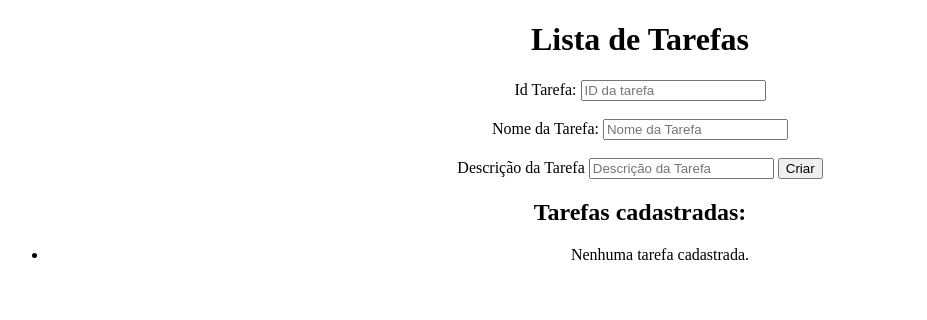
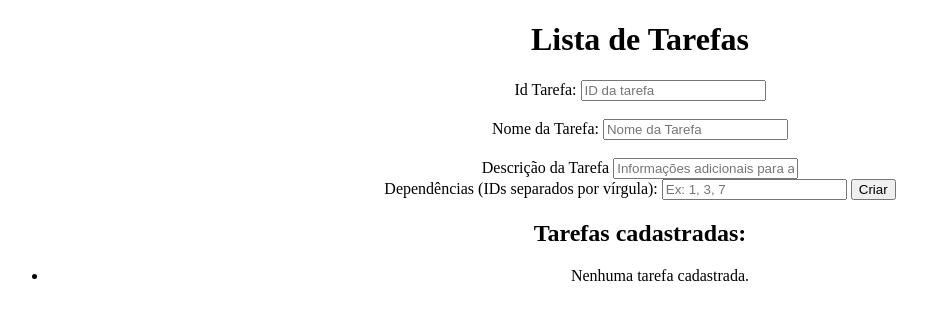
Before and after one commit to projeto-de-algoritmos-2025/Grafos1_Task_List, a Flask app: page / in a window 1280 px wide. Shown: the top 320 px of the page, without its empty margins (0-927 px from the left). Run offline with Flask 3, Linux system fonts and the light colour scheme.

Commit message:
add: alterando logica do objeto task + input de dependencias

```diff
--- a/tasks-list/templates/index.html
+++ b/tasks-list/templates/index.html
@@ -23,7 +23,10 @@
                 <input type="text" name="name" placeholder="Nome da Tarefa"><br>
                 <br>
                 <label >Descrição da Tarefa</label>
-                <input type="text" name="description" placeholder="Descrição da Tarefa">
+                <input type="text" name="description" placeholder="Informações adicionais para a tarefa">
+                <br>
+                <label>Dependências (IDs separados por vírgula):</label>
+                <input type="text" name="dependencies" placeholder="Ex: 1, 3, 7">
 
                 <button type="submit">Criar</button>
             </form>
```
Also changed, not shown: tasks-list/task.py (+3 -4 lines).
